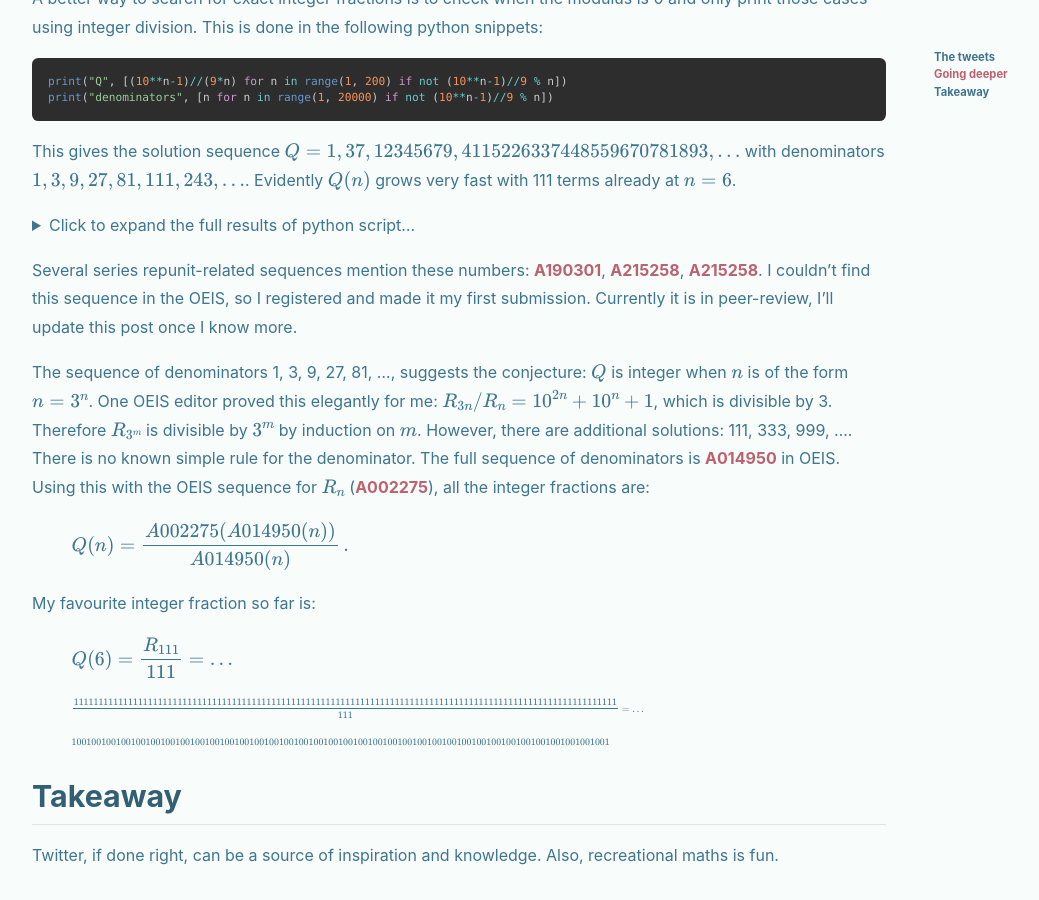
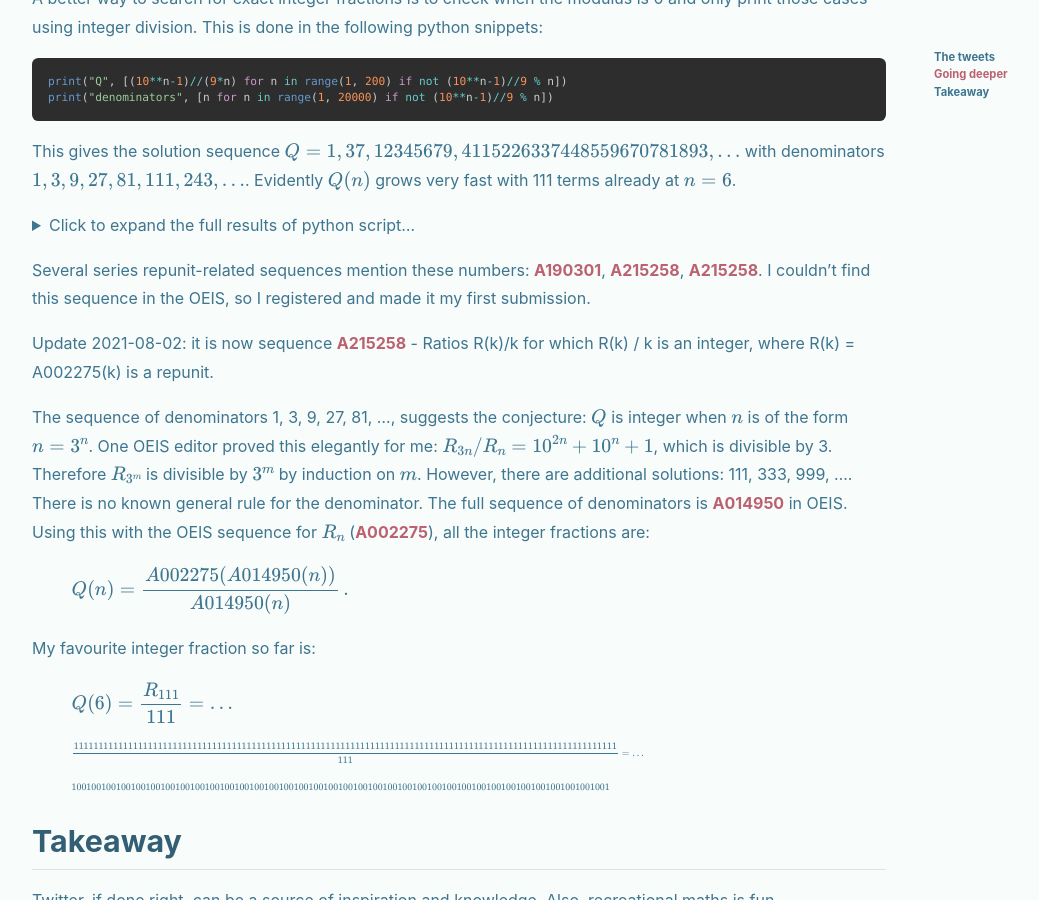
Before and after one commit to thomasburgess/thomasburgess.github.io, a Jekyll site: the page built from _posts/2021-06-20-repdigits.md, in a window 1280 px wide and 900 px high, scrolled down 2022 px. Shown: the whole window, without its empty margins (71-1110 px from the left). Built offline with Jekyll 4.4.1, drawn with Linux system fonts in a browser that asks for light colours; nearby versions of some CDN libraries; formulas are drawn with MathJax 3; comment, search, counter and statistics services are not loaded.

Commit message:
Link to published result

```diff
--- a/_posts/2021-06-20-repdigits.md
+++ b/_posts/2021-06-20-repdigits.md
@@ -16,7 +16,7 @@ description: Down the rabbit hole of integer sequences, trying to understand rep
 ---
 
 _In which I go down a rabbit hole of integer sequences when trying to understand
-a pattern in fractions of  repeated digits and their digit sums._
+a pattern in fractions of repeated digits and their digit sums._
 
 ## The tweets
 
@@ -99,9 +99,11 @@ denominators [1, 3, 9, 27, 81, 111, 243, 333, 729, 999, 2187, 2997, 4107, 6561,
 
 {% enddetails %}
 
-Several series repunit-related sequences mention these numbers: [A190301](https://oeis.org/A190301),  [A215258](https://oeis.org/A190301), [A215258](https://oeis.org/A190301). I couldn't find this sequence in the OEIS, so I registered and made it my first submission. Currently it is in peer-review, I'll update this post once I know more.
+Several series repunit-related sequences mention these numbers: [A190301](https://oeis.org/A190301),  [A215258](https://oeis.org/A190301), [A215258](https://oeis.org/A190301). I couldn't find this sequence in the OEIS, so I registered and made it my first submission.
 
-The sequence of denominators 1, 3, 9, 27, 81, ..., suggests the conjecture: $Q$ is integer when $n$ is of the form $n=3^n$. One OEIS editor proved this elegantly for me: $$R_{3n} / R_n = 10^{2n} + 10^n + 1$$, which is divisible by 3. Therefore $R_{3^m}$ is divisible by $3^m$ by induction on $m$. However, there are additional solutions: 111, 333, 999, .... There is no known simple rule for the denominator. The full sequence of denominators is [A014950](https://oeis.org/A014950) in OEIS. Using this with the OEIS sequence for $R_n$ ([A002275](https://oeis.org/A014950)), all the integer fractions are:
+Update 2021-08-02: it is now sequence [A215258](https://oeis.org/A345467) - Ratios R(k)/k for which R(k) / k is an integer, where R(k) = A002275(k) is a repunit.
+
+The sequence of denominators 1, 3, 9, 27, 81, ..., suggests the conjecture: $Q$ is integer when $n$ is of the form $n=3^n$. One OEIS editor proved this elegantly for me: $$R_{3n} / R_n = 10^{2n} + 10^n + 1$$, which is divisible by 3. Therefore $R_{3^m}$ is divisible by $3^m$ by induction on $m$. However, there are additional solutions: 111, 333, 999, .... There is no known general rule for the denominator. The full sequence of denominators is [A014950](https://oeis.org/A014950) in OEIS. Using this with the OEIS sequence for $R_n$ ([A002275](https://oeis.org/A014950)), all the integer fractions are:
 \\[
   Q(n) = \frac{A002275(A014950(n))}{A014950(n)}\,.
 \\]
@@ -119,6 +121,9 @@ My favourite integer fraction so far is:
 1001001001001001001001001001001001001001001001001001001001001001001001001001001001001001001001001001001001001
 \\]
 
+
+
+
 ## Takeaway
 
 Twitter, if done right, can be a source of inspiration and knowledge. Also, recreational maths is fun.
```
